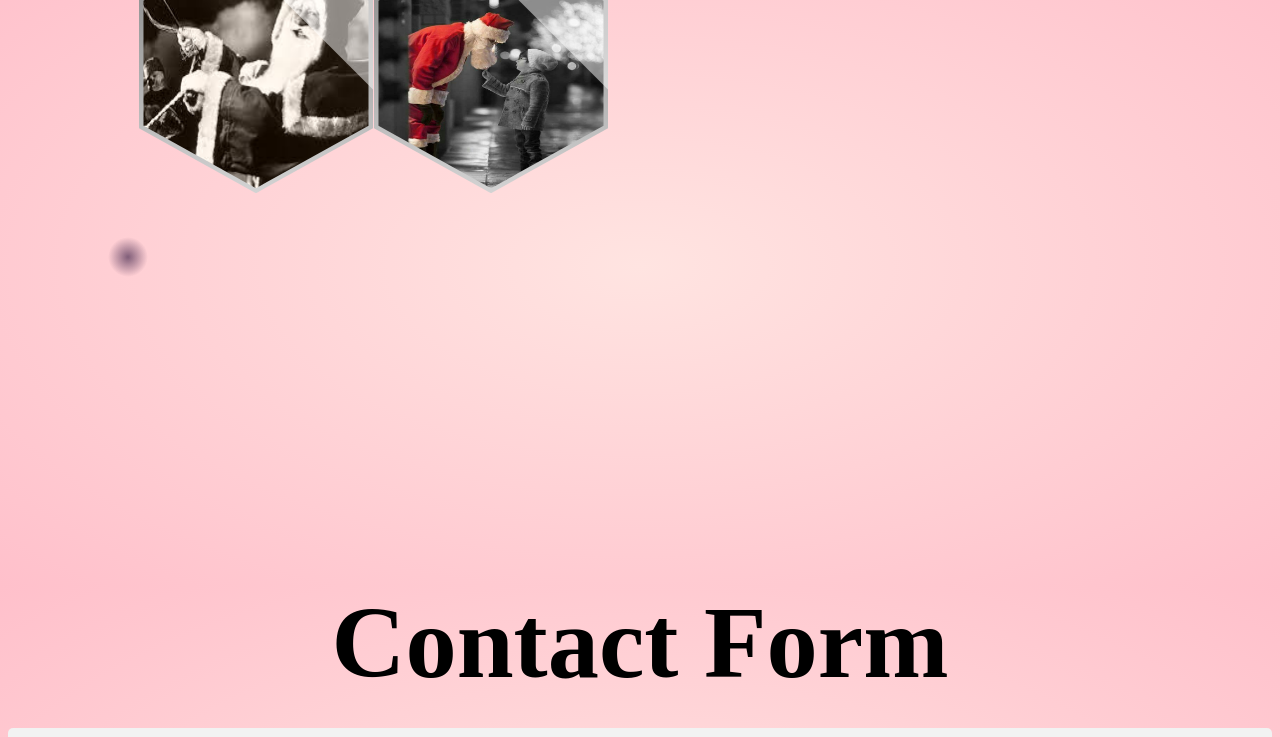
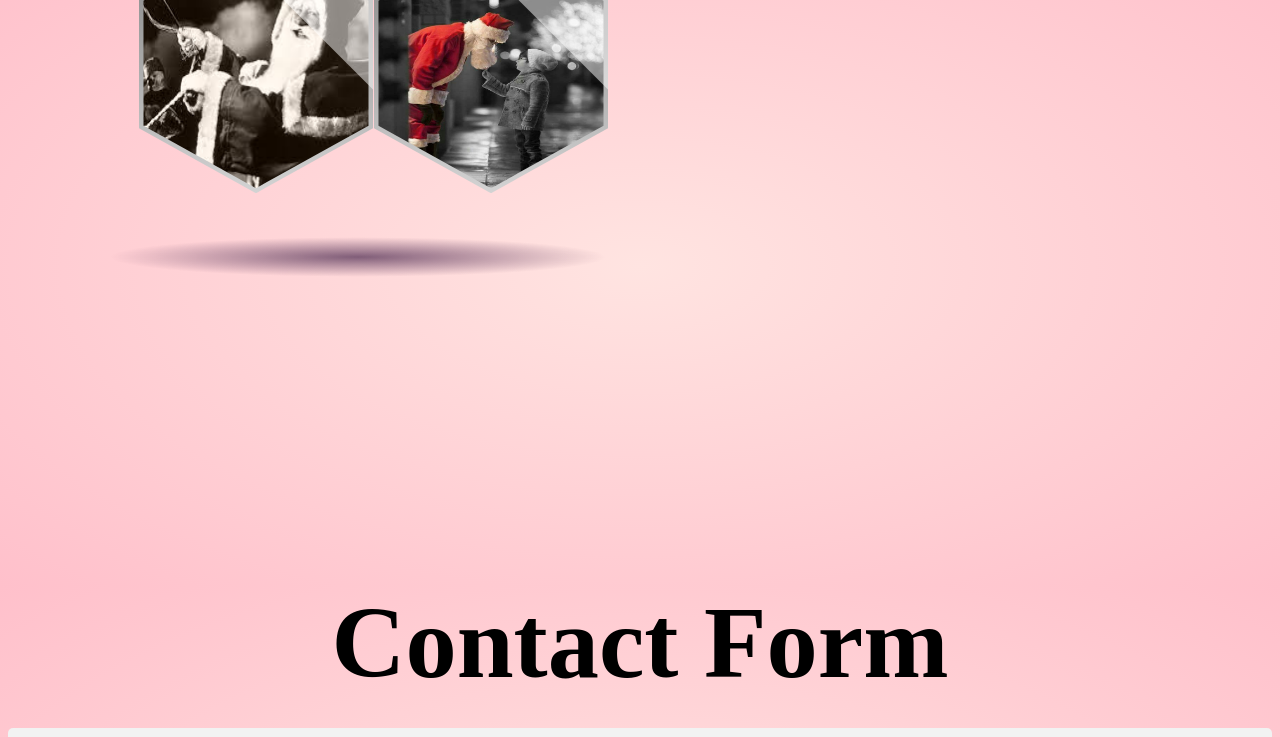
Before and after one commit to GarciaJp-1/Projects, a plain HTML site: page index.html in a window 1280 px wide. Shown: the part 1974-2711 px from the top of the page. Drawn offline with Linux system fonts and the light colour scheme.

Commit message:
Update Galler.css

```diff
--- a/Galler.css
+++ b/Galler.css
@@ -34,7 +34,7 @@ html,body{
   position: absolute;
   top: 500px;
   left: 100px;
-  width: 40px;
+  width: 500px;
   height: 40px;
   border-radius: 50%;
   background: radial-gradient(#805d78,rgba(0,0,0,0) 70%);
```
